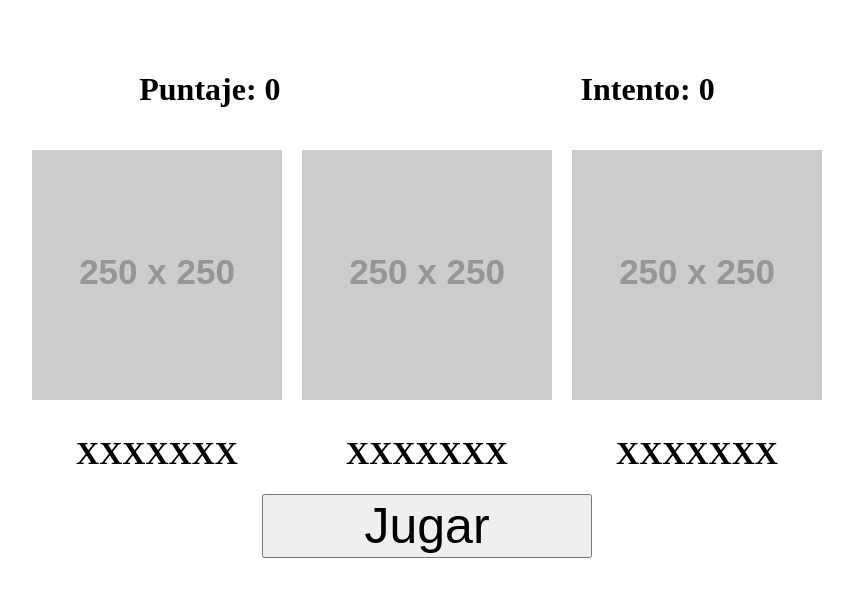
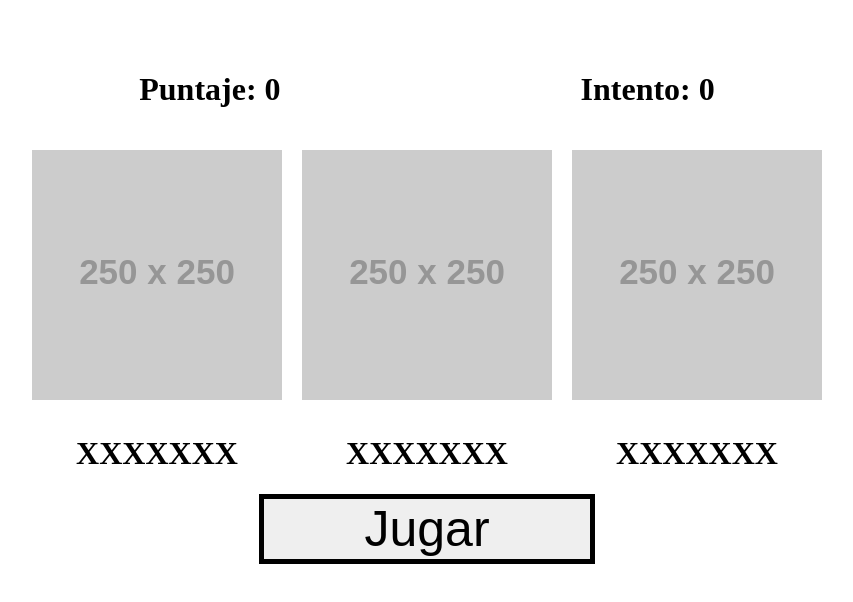
Before and after one commit to jisantamariar1/ef1_pw_js, a Vue app: page / in a window 1280 px wide. Shown: the top 602 px of the page, without its empty margins (213-1066 px from the left). Built offline with nearby package versions, Linux system fonts and the light colour scheme.

Commit message:
EntregaFinal

```diff
--- a/src/components/Juego.vue
+++ b/src/components/Juego.vue
@@ -64,4 +64,5 @@ export default {
         margin-top: 10px;
     }
 
+
 </style>
--- a/src/views/JuegoView.vue
+++ b/src/views/JuegoView.vue
@@ -127,6 +127,7 @@ button{
     font-size: 50px;
     padding-left: 100px;
     padding-right: 100px;
+    border: 5px solid black;
 }
 .perdio{
     text-align: center;
```
